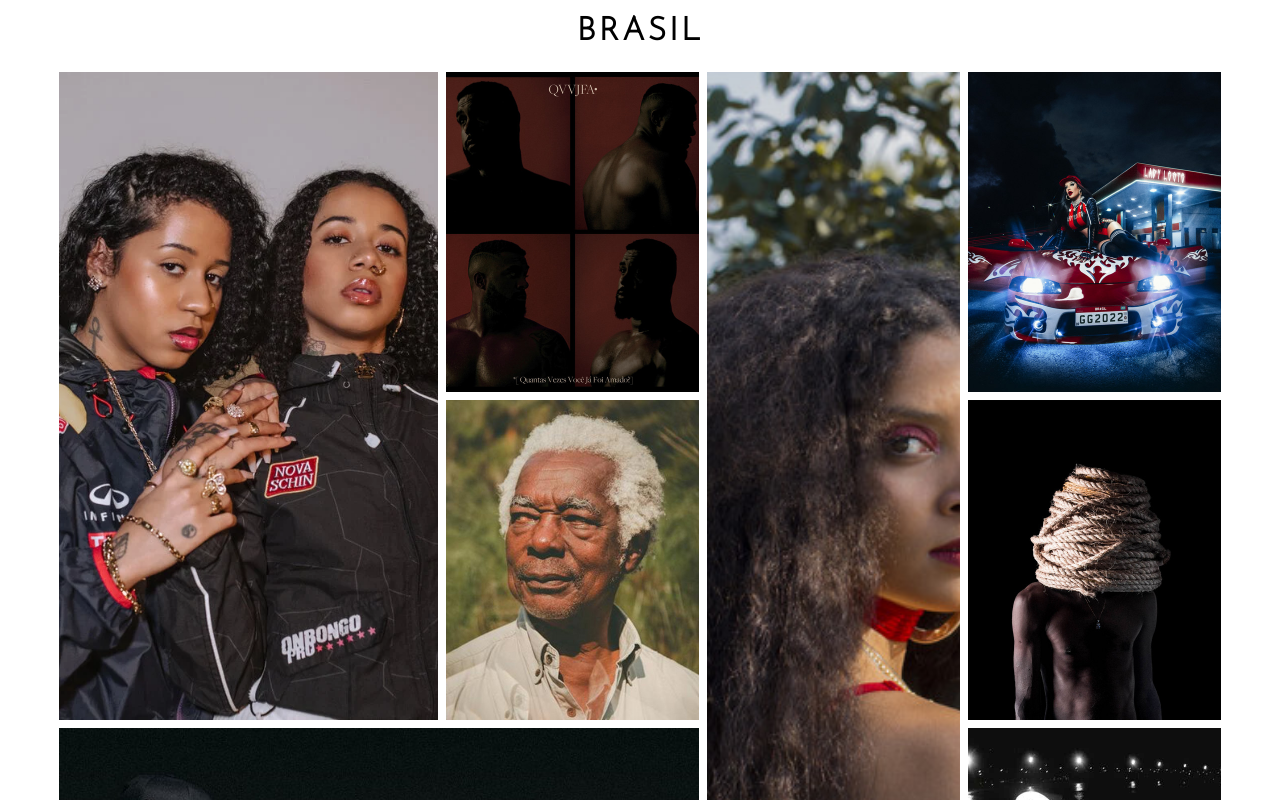
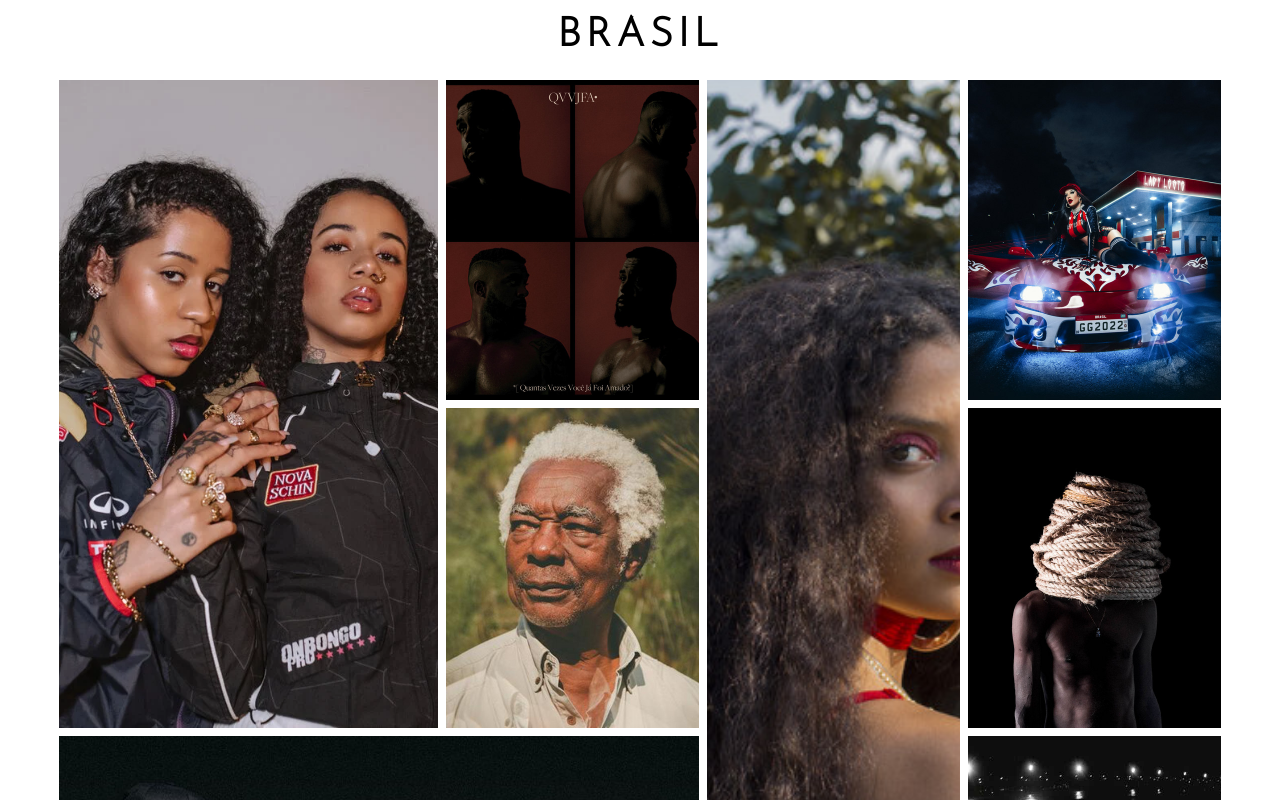
Before and after one commit to NataliaFrancisca/artistas-brasil, a React (Create React App) app: page / in a window 1280 px wide. Shown: the top 800 px of the page. Built offline with nearby package versions, Linux system fonts and the light colour scheme; a web font is replaced by a local one.

Commit message:
style the title

```diff
--- a/src/components/Home.css
+++ b/src/components/Home.css
@@ -4,11 +4,12 @@
 }
 
 h1{
-    font-size: 2em;
+    font-size: 2.5em;
     text-align: center;
     padding: 1rem 0;
     text-transform: uppercase;
-    letter-spacing: 3px;
+    letter-spacing: 5px;
+    font-weight: 800;
 }
 
 .container-grid{
```
